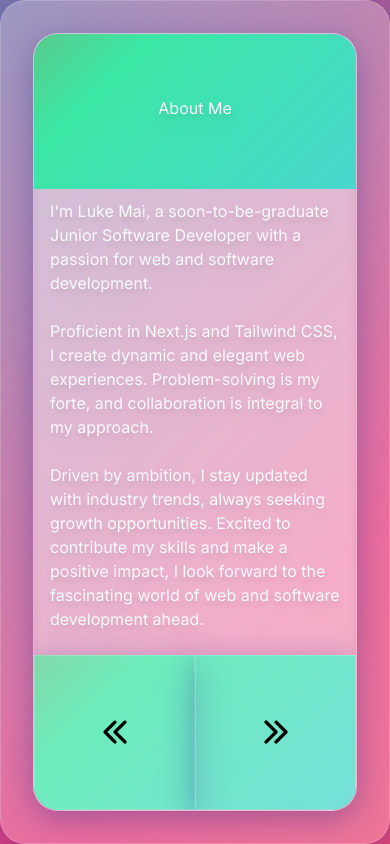
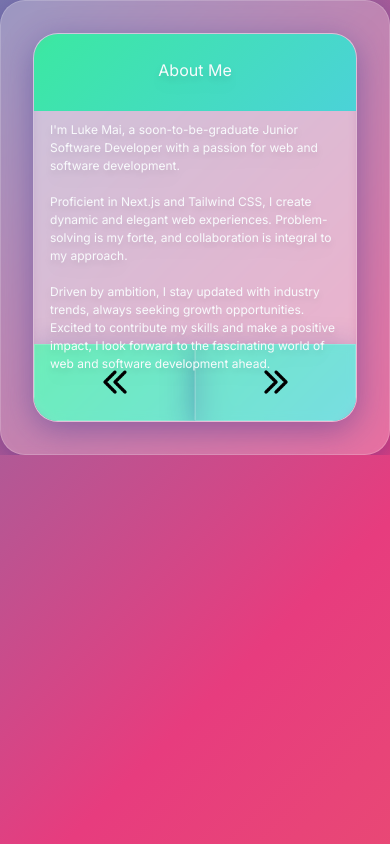
Before and after one commit to lukemaidev/portfolio, a Next.js app: page / in a window 390 px wide. Built offline with nearby package versions, Linux system fonts and the light colour scheme; grey boxes are pictures that could not be loaded.

Commit message:
portfolio almost finalized 2

```diff
--- a/app/page.js
+++ b/app/page.js
@@ -16,7 +16,7 @@ export default function Home() {
 
   return (
     <main>
-      <div className="w-screen h-screen overflow-hidden flex items-center text-poppins justify-center">
+      <div className="w-screen h-full md:h-screen overflow-hidden flex items-center text-poppins justify-center">
         <div className="glass w-full h-full md:w-2/3 md:h-2/3 grid grid-cols-3 grid-rows-3 p-8 gap-8">
           <div className="glass bg-white/[0.2] row-span-3 col-span-1 overflow-hidden hidden lg:flex flex-col">
             <Image
@@ -103,7 +103,7 @@ export default function Home() {
                   <p className="drop-shadow-lg">About Me</p>
                 </div>
                 <div className="row-span-4 col-span-1 h-full min-w-full p-4 overflow-hidden ">
-                  <p className="drop-shadow-lg md:text-[1.75vw] lg:text-[1.1vw] ">
+                  <p className="drop-shadow-lg text-[12px] md:text-[1.75vw] lg:text-[1.1vw] ">
                     I'm Luke Mai, a soon-to-be-graduate Junior Software
                     Developer with a passion for web and software development.{" "}
                     <br />
```
